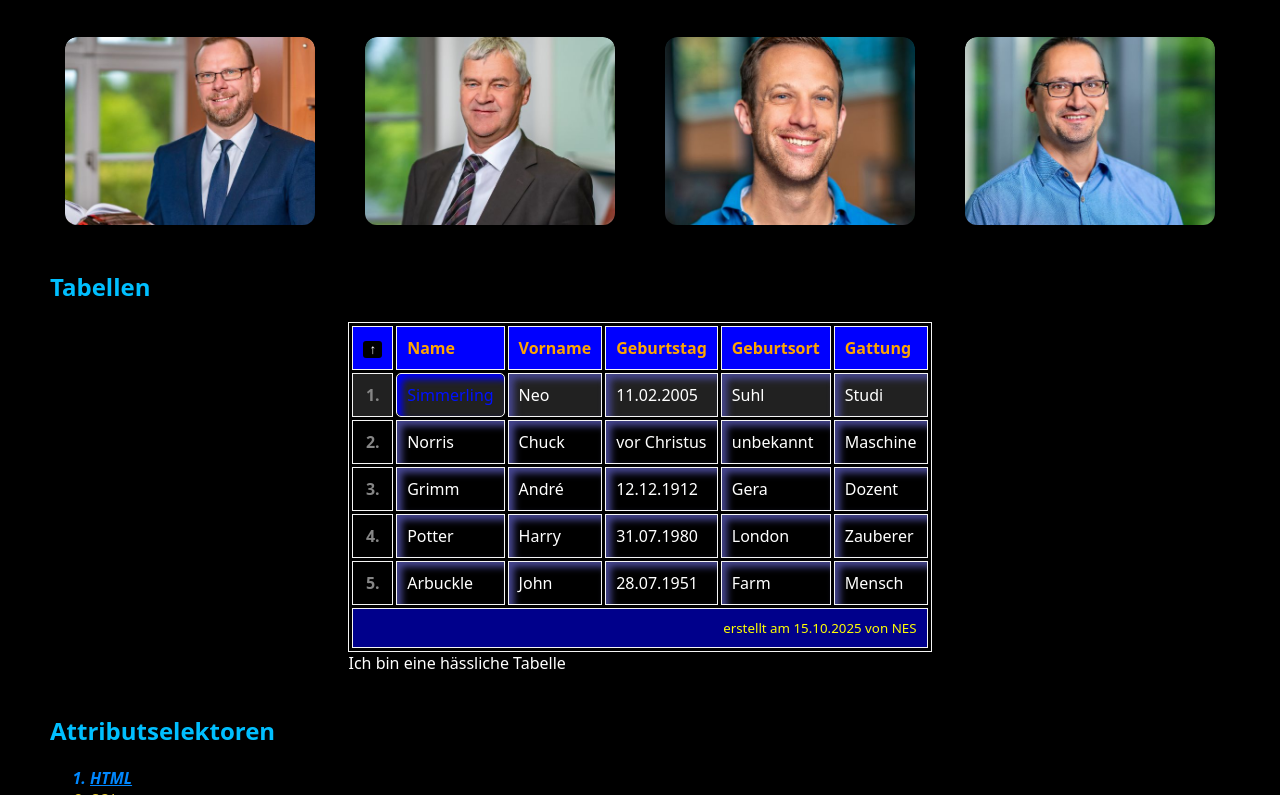
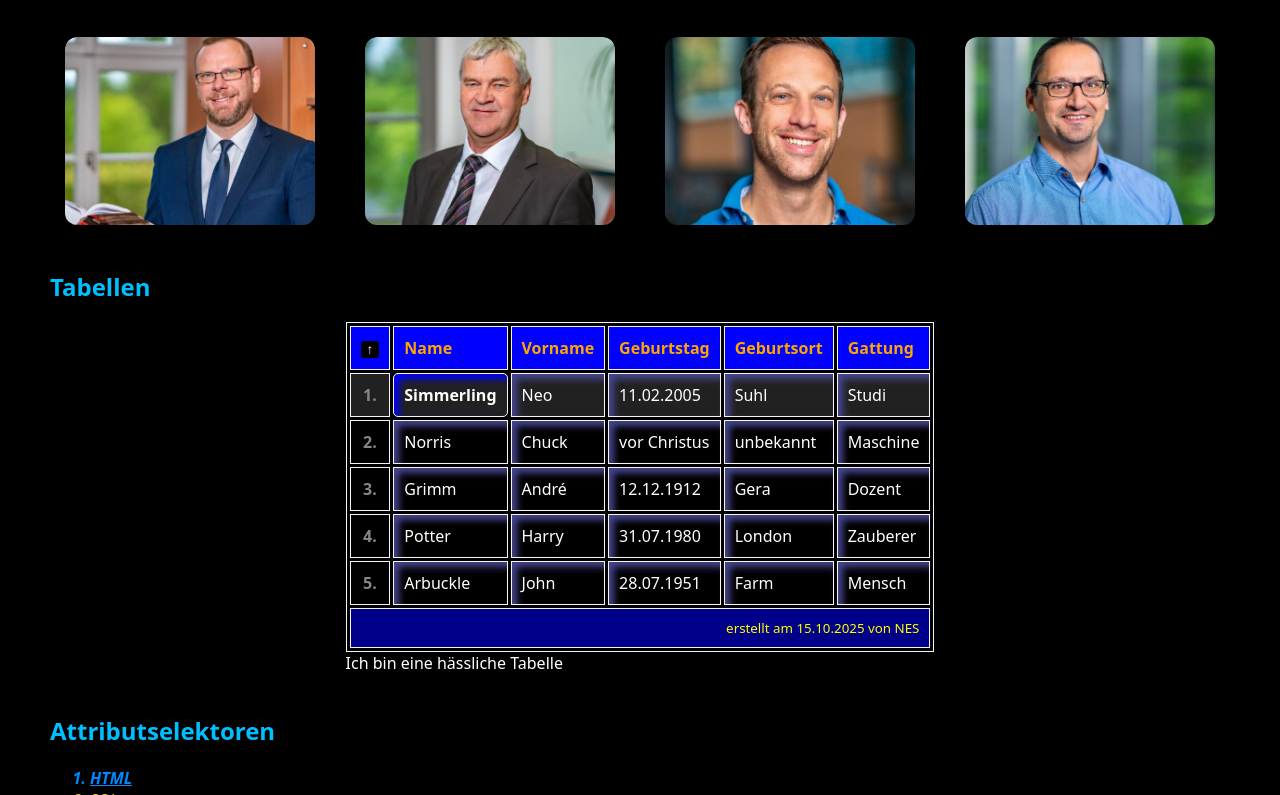
Before and after one commit to neosimmerling/webdev-semester-5, a plain HTML site: page Einführung_WebDev/halloPI23.html in a window 1280 px wide. In both pictures the pointer is over the element "Simmerling". Shown: the part 3665-4460 px from the top of the page. Drawn offline with Linux system fonts and the light colour scheme.

Commit message:
Anpassung Tabellen bzgl. Benutzerfreundlichkeit

```diff
--- a/Einführung_WebDev/tables.css
+++ b/Einführung_WebDev/tables.css
@@ -47,7 +47,7 @@
 
 #tables-personen tbody td:hover {
     box-shadow: 5px 5px 7px rgb(0, 0, 255) inset;
-    color: rgb(0, 17, 255);
+    font-weight: bolder;
     border-radius: 5px;
 }
 
```
